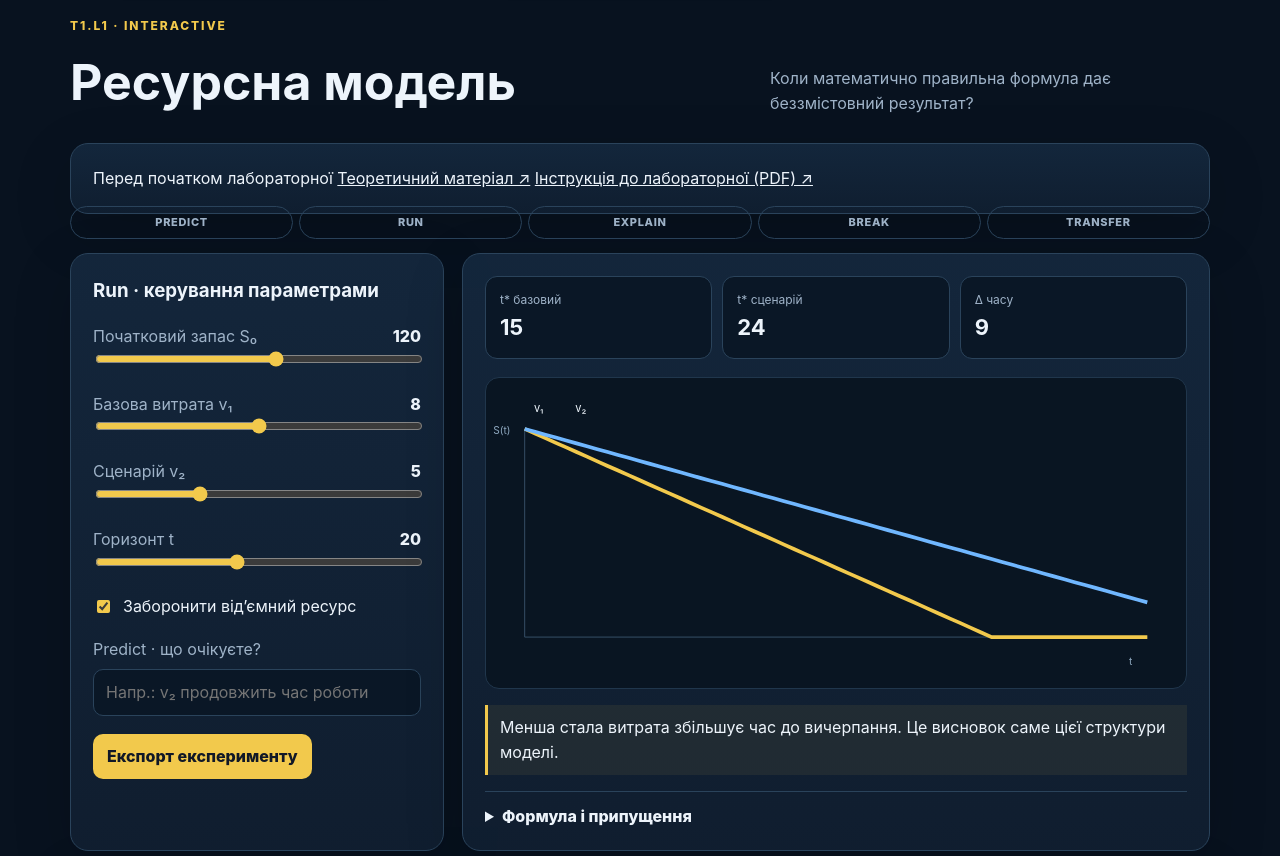
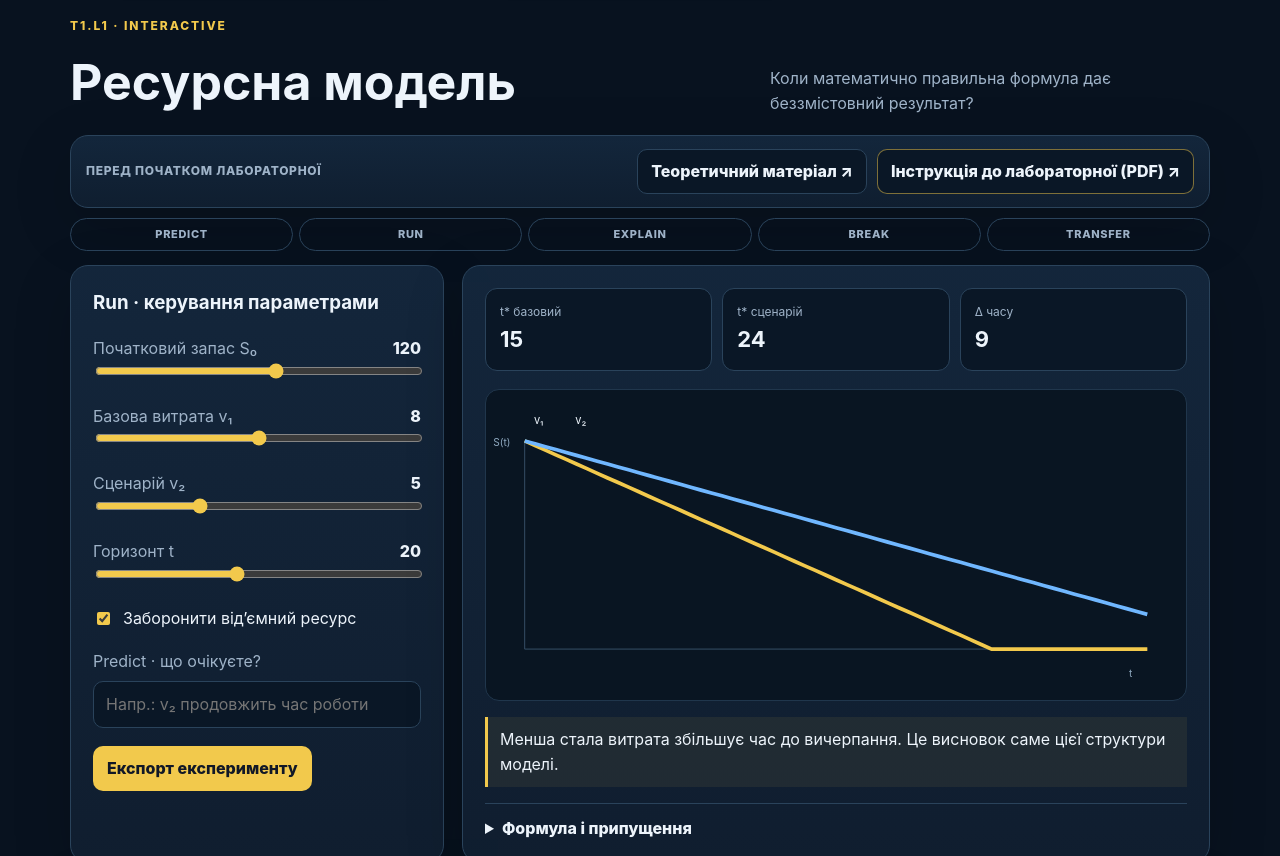
Before and after one commit to RomanMykolaichuk/MathModelingIT, a plain HTML site: page web/index.html in a window 1280 px wide. Shown: the part 2320-3176 px from the top of the page. Drawn offline with Linux system fonts and the light colour scheme.

Commit message:
Style mandatory pre-lab resources

```diff
--- a/web/styles.css
+++ b/web/styles.css
@@ -163,3 +163,43 @@ body[data-mode="instructor"] .instructor-only { display: block; }
   .cycle-strip { grid-template-columns: 1fr; }
   .metric-row.two { grid-template-columns: 1fr; }
 }
+
+
+/* Mandatory pre-lab resources */
+.lab-resources {
+  display: flex;
+  align-items: center;
+  gap: 10px;
+  flex-wrap: wrap;
+  margin: -8px 0 18px;
+  padding: 13px 15px;
+}
+.lab-resources-label {
+  margin-right: auto;
+  color: var(--muted);
+  font-size: 12px;
+  font-weight: 800;
+  text-transform: uppercase;
+  letter-spacing: .06em;
+}
+.resource-button {
+  display: inline-flex;
+  align-items: center;
+  justify-content: center;
+  min-height: 40px;
+  padding: 9px 13px;
+  border-radius: 10px;
+  border: 1px solid var(--line);
+  background: #0a1726;
+  color: var(--text);
+  text-decoration: none;
+  font-weight: 800;
+}
+.resource-button:hover { border-color: var(--accent-2); background: #10253a; }
+.resource-button.pdf-button { border-color: rgba(242,201,76,.5); }
+.resource-button.pdf-button:hover { border-color: var(--accent); }
+@media (max-width: 700px) {
+  .lab-resources { align-items: stretch; }
+  .lab-resources-label { width: 100%; }
+  .resource-button { width: 100%; }
+}
```
